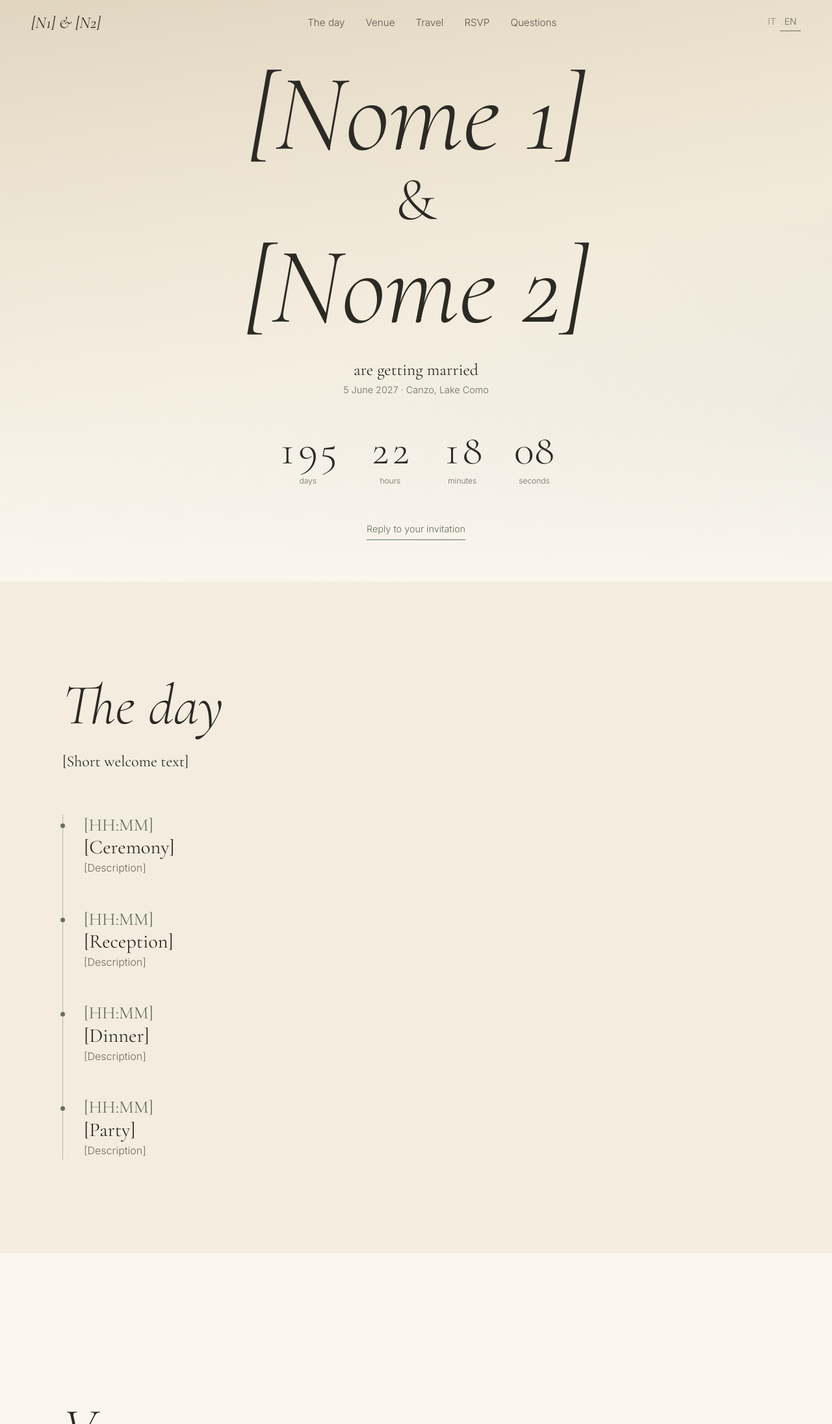
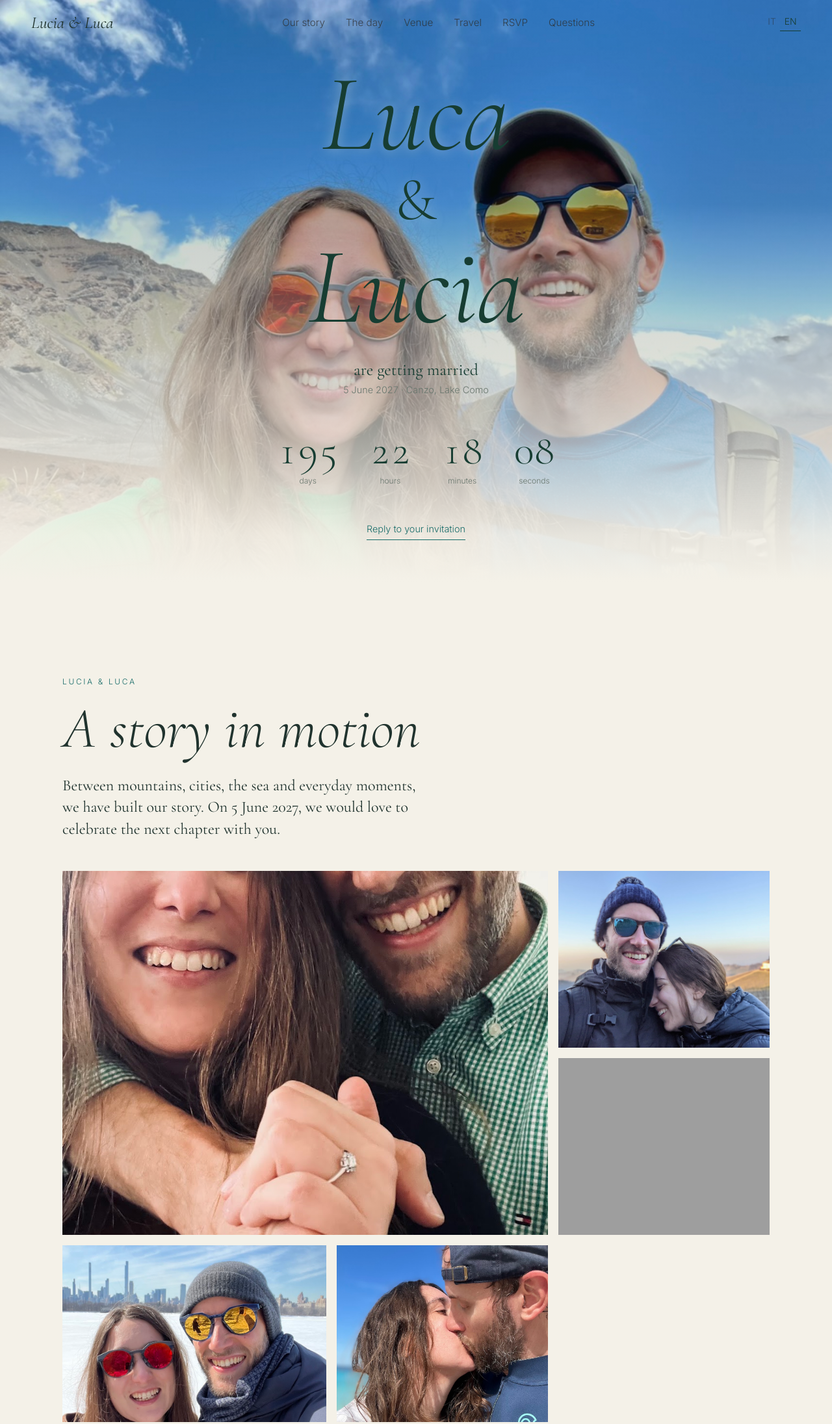
Before and after one commit to lucalavez19/Wedding-website, a plain HTML site: page index.html in a window 1280 px wide. Shown: the top 2191 px of the page at 65% size. Drawn offline with nearby package versions, Linux system fonts and the light colour scheme; grey boxes are pictures that could not be loaded.

Commit message:
Update wedding website – Lucia & Luca

```diff
--- a/index.html
+++ b/index.html
@@ -3,7 +3,7 @@
 <head>
 <meta charset="UTF-8">
 <meta name="viewport" content="width=device-width, initial-scale=1">
-<title>[Nome 1] &amp; [Nome 2] · 5.06.2027 · Canzo</title>
+<title>Lucia &amp; Luca · 5.06.2027 · Canzo</title>
 <meta name="description" content="Wedding · Canzo, Lago di Como · 5 giugno 2027">
 <link rel="preconnect" href="https://fonts.googleapis.com">
 <link rel="preconnect" href="https://fonts.gstatic.com" crossorigin>
@@ -13,8 +13,9 @@
 <body>
 
 <header class="nav" id="nav">
-  <a class="brand" href="#top">[N1] &amp; [N2]</a>
+  <a class="brand" href="#top">Lucia &amp; Luca</a>
   <nav id="menu" aria-label="Main">
+    <a href="#story" data-i18n="nav.story"></a>
     <a href="#details" data-i18n="nav.details"></a>
     <a href="#venue" data-i18n="nav.venue"></a>
     <a href="#travel" data-i18n="nav.travel"></a>
@@ -32,9 +33,9 @@
 <main>
   <!-- HOME -->
   <section class="hero" id="top">
-    <div class="hero-bg" role="img" aria-label="Hero photograph placeholder"></div>
+    <div class="hero-bg" role="img" aria-label="Luca e Lucia in montagna"></div>
     <div class="hero-in">
-      <h1><span class="h-a">[Nome 1]</span><span class="h-amp">&amp;</span><span class="h-b">[Nome 2]</span></h1>
+      <h1><span class="h-a">Luca</span><span class="h-amp">&amp;</span><span class="h-b">Lucia</span></h1>
       <p class="hero-line" data-i18n="hero.line"></p>
       <p class="hero-date" data-i18n="hero.date"></p>
       <div class="count" id="count" aria-live="off">
@@ -44,6 +45,22 @@
         <div><b id="cd-s">00</b><small data-i18n="cd.s"></small></div>
       </div>
       <a class="link" href="#rsvp" data-i18n="hero.cta"></a>
+    </div>
+  </section>
+
+  <!-- OUR STORY / PHOTO GALLERY -->
+  <section class="sec story" id="story">
+    <div class="wrap">
+      <p class="eyebrow" data-i18n="story.eyebrow"></p>
+      <h2 class="reveal" data-i18n="story.title"></h2>
+      <p class="lead reveal" data-i18n="story.intro"></p>
+      <div class="gallery">
+        <figure class="gallery-main reveal"><img src="images/anello.jpg" alt="Luca e Lucia insieme, con l'anello di fidanzamento"></figure>
+        <figure class="reveal"><img src="images/vigneto.jpg" alt="Luca e Lucia tra le colline"></figure>
+        <figure class="reveal"><img src="images/mare.png" alt="Luca e Lucia al mare"></figure>
+        <figure class="reveal"><img src="images/new-york.jpg" alt="Luca e Lucia a New York in inverno"></figure>
+        <figure class="reveal"><img src="images/bacio.jpg" alt="Luca e Lucia si baciano al sole"></figure>
+      </div>
     </div>
   </section>
 
@@ -67,10 +84,10 @@
       <div class="reveal">
         <h2 data-i18n="venue.title"></h2>
         <p class="lead" data-i18n="venue.intro"></p>
-        <p class="venue-name">[Nome della location]</p>
-        <p class="muted">[Via e numero civico], [CAP] Canzo (CO), Italia</p>
+        <p class="venue-name">Villa ex Magni Rizzoli</p>
+        <p class="muted">Canzo (CO), Italia</p>
         <p class="muted small" data-i18n="venue.note"></p>
-        <a class="link" id="map-link" target="_blank" rel="noopener" href="#" data-i18n="venue.open"></a>
+        <a class="link" id="map-link" target="_blank" rel="noopener" href="https://maps.app.goo.gl/irLBZbPPgFZMQVLx9" data-i18n="venue.open"></a>
       </div>
       <div class="map reveal"><iframe id="map" title="Map" loading="lazy" referrerpolicy="no-referrer-when-downgrade"></iframe></div>
     </div>
@@ -100,6 +117,7 @@
     <div class="wrap">
       <h2 class="reveal" data-i18n="rsvp.title"></h2>
       <p class="lead reveal" data-i18n="rsvp.intro"></p>
+      <p class="rsvp-deadline" data-i18n="rsvp.deadline"></p>
       <div class="form reveal" id="form-box">
         <iframe id="form" title="RSVP" loading="lazy" hidden>Loading…</iframe>
         <p class="notice" id="form-ph" data-i18n="rsvp.ph"></p>
@@ -126,7 +144,7 @@
 
 <footer class="foot">
   <p class="foot-line" data-i18n="foot.line"></p>
-  <p class="muted small">[Nome 1] &amp; [Nome 2] · 5.06.2027</p>
+  <p class="muted small">Lucia &amp; Luca · 5.06.2027</p>
 </footer>
 
 <script src="script.js"></script>
--- a/script.js
+++ b/script.js
@@ -1,7 +1,7 @@
 /* ============ SETTINGS: edit these ============ */
 const CONFIG = {
   weddingDate: "2027-06-05T00:00:00+02:00", // add the ceremony time when known, e.g. 2027-06-05T16:00:00+02:00
-  mapQuery: "Canzo, Como, Italia",          // replace with the venue's exact address
+  mapQuery: "Villa ex Magni Rizzoli, Canzo, Como, Italia",          // replace with the venue's exact address
   // Google Form: open the form > Send > "<>" tab, copy the URL inside src="...". Leave as is until ready.
   formEmbedUrl: "https://docs.google.com/forms/d/e/YOUR_FORM_ID/viewform?embedded=true",
 };
@@ -10,6 +10,7 @@ const CONFIG = {
 const T = {
   it: {
     "nav.details": "La giornata", "nav.venue": "Location", "nav.travel": "Viaggio", "nav.rsvp": "RSVP", "nav.faq": "Domande",
+    "nav.story": "La nostra storia", "story.eyebrow": "Lucia & Luca", "story.title": "Una storia in viaggio", "story.intro": "Tra montagne, città, mare e piccoli momenti quotidiani, abbiamo costruito la nostra storia. Il 5 giugno 2027 ci piacerebbe festeggiare con voi il prossimo capitolo.",
     "hero.line": "si sposano", "hero.date": "5 giugno 2027 · Canzo, Lago di Como", "hero.cta": "Conferma la tua presenza",
     "cd.d": "giorni", "cd.h": "ore", "cd.m": "minuti", "cd.s": "secondi",
     "details.title": "La giornata", "details.intro": "[Breve testo di benvenuto]",
@@ -18,13 +19,14 @@ const T = {
     "venue.title": "Location", "venue.intro": "[Breve descrizione del luogo]", "venue.note": "[Parcheggio e indicazioni per l’arrivo]", "venue.open": "Apri in Google Maps",
     "travel.title": "Viaggio e soggiorno", "travel.intro": "[Testo introduttivo]",
     "travel.a": "Come arrivare", "travel.b": "Dove dormire", "travel.c": "Spostamenti", "travel.stay": "Hotel consigliati", "travel.link": "Sito web",
-    "rsvp.title": "RSVP", "rsvp.intro": "[Data limite per rispondere]",
+    "rsvp.title": "RSVP", "rsvp.intro": "Speriamo di festeggiare insieme a voi.", "rsvp.deadline": "Vi chiediamo gentilmente di confermare la vostra presenza entro il 30 aprile 2027.",
     "rsvp.ph": "Il modulo Google non è ancora collegato. Inserisci il suo indirizzo in script.js (formEmbedUrl).", "rsvp.open": "Apri il modulo in una nuova pagina",
     "faq.title": "Domande frequenti",
     "faq.q1": "Qual è il dress code?", "faq.q2": "I bambini sono invitati?", "faq.q3": "Dove si parcheggia?", "faq.q4": "Esigenze alimentari?", "faq.q5": "Lista nozze e regali?", "faq.q6": "Entro quando devo rispondere?",
     "foot.line": "Ci vediamo a Canzo."
   },
   en: {
+    "nav.story": "Our story", "story.eyebrow": "Lucia & Luca", "story.title": "A story in motion", "story.intro": "Between mountains, cities, the sea and everyday moments, we have built our story. On 5 June 2027, we would love to celebrate the next chapter with you.",
     "nav.details": "The day", "nav.venue": "Venue", "nav.travel": "Travel", "nav.rsvp": "RSVP", "nav.faq": "Questions",
     "hero.line": "are getting married", "hero.date": "5 June 2027 · Canzo, Lake Como", "hero.cta": "Reply to your invitation",
     "cd.d": "days", "cd.h": "hours", "cd.m": "minutes", "cd.s": "seconds",
@@ -34,7 +36,7 @@ const T = {
     "venue.title": "Venue", "venue.intro": "[Short description of the place]", "venue.note": "[Parking and arrival directions]", "venue.open": "Open in Google Maps",
     "travel.title": "Travel & stay", "travel.intro": "[Introductory text]",
     "travel.a": "Getting here", "travel.b": "Where to stay", "travel.c": "Getting around", "travel.stay": "Suggested hotels", "travel.link": "Website",
-    "rsvp.title": "RSVP", "rsvp.intro": "[Reply-by date]",
+    "rsvp.title": "RSVP", "rsvp.intro": "We hope to celebrate with you.", "rsvp.deadline": "Please let us know if you can join us by 30 April 2027.",
     "rsvp.ph": "The Google Form is not connected yet. Paste its address into script.js (formEmbedUrl).", "rsvp.open": "Open the form in a new page",
     "faq.title": "Frequently asked questions",
     "faq.q1": "What is the dress code?", "faq.q2": "Are children invited?", "faq.q3": "Where can I park?", "faq.q4": "Dietary requirements?", "faq.q5": "Gifts and registry?", "faq.q6": "When should I reply by?",
--- a/style.css
+++ b/style.css
@@ -1,5 +1,6 @@
 :root{
-  --ivory:#FAF6EE; --champagne:#EADFC8; --sand:#D8CAB0; --olive:#667058; --ink:#2C2A25; --muted:#6F6A5E;
+  --ivory:#F4F1E8; --champagne:#D9D0BC; --sand:#C8C6B2; --olive:#173D32; --ink:#20332E; --muted:#68766D;
+  --forest:#173D32; --teal:#176B68; --wisteria:#A99AC1; --sage:#A6A58B;
   --serif:"Cormorant Garamond",Georgia,serif; --sans:Inter,system-ui,sans-serif;
   --ease:cubic-bezier(.2,.7,.2,1);
 }
@@ -16,7 +17,7 @@ h3{font-size:1.9rem;font-weight:400;line-height:1.2}
 
 /* nav */
 .nav{position:fixed;inset:0 0 auto;z-index:50;display:flex;align-items:center;justify-content:space-between;padding:1rem 1.5rem;transition:background .5s,box-shadow .5s}
-.nav.solid{background:rgba(250,246,238,.92);backdrop-filter:blur(8px);box-shadow:0 1px 0 var(--sand)}
+.nav.solid{background:rgba(244,241,232,.94);backdrop-filter:blur(8px);box-shadow:0 1px 0 var(--sand)}
 .brand{font:italic 400 1.6rem var(--serif)}
 #menu{position:absolute;inset:100% 0 auto;display:none;flex-direction:column;gap:1.2rem;padding:1.5rem;background:var(--ivory);font-size:.95rem}
 #menu.open{display:flex}
@@ -31,9 +32,10 @@ h3{font-size:1.9rem;font-weight:400;line-height:1.2}
 
 /* hero */
 .hero{position:relative;min-height:100svh;display:grid;place-items:center;padding:6rem 1.5rem 4rem;text-align:center;overflow:hidden}
-/* To use a photo: replace the gradient with  url("hero.jpg") center/cover  */
-.hero-bg{position:absolute;inset:0;background:linear-gradient(160deg,var(--sand),var(--champagne) 55%,rgba(102,112,88,.35));animation:settle 2.4s var(--ease) both}
-.hero-bg::after{content:"";position:absolute;inset:0;background:linear-gradient(to bottom,rgba(250,246,238,.25),rgba(250,246,238,.7) 70%,var(--ivory))}
+/* Hero photograph */
+.hero-bg{position:absolute;inset:0;background:url("images/cover-montagna.jpeg") center 42%/cover no-repeat;animation:settle 2.4s var(--ease) both}
+.hero-bg::after{content:"";position:absolute;inset:0;background:linear-gradient(to bottom,rgba(14,38,32,.08),rgba(14,38,32,.22) 35%,rgba(244,241,232,.94) 92%,var(--ivory))}
+.hero-in{color:var(--forest);text-shadow:0 1px 18px rgba(244,241,232,.45)}
 .hero-in{position:relative}
 .hero h1{font-size:clamp(4rem,17vw,10.5rem);font-style:italic;line-height:.95}
 .hero h1 span{display:block;animation:rise 1.5s var(--ease) both}
@@ -105,3 +107,24 @@ h3{font-size:1.9rem;font-weight:400;line-height:1.2}
   *,*::before,*::after{animation:none!important;transition:none!important;scroll-behavior:auto!important}
   .reveal{opacity:1;transform:none}
 }
+
+/* invitation details */
+.eyebrow{margin-bottom:1rem;color:var(--teal);font-size:.75rem;letter-spacing:.22em;text-transform:uppercase}
+.story{background:var(--ivory)}
+.gallery{display:grid;grid-template-columns:repeat(2,minmax(0,1fr));gap:.8rem;margin-top:3rem}
+.gallery figure{overflow:hidden;min-height:13rem;background:var(--champagne)}
+.gallery img{display:block;width:100%;height:100%;min-height:13rem;object-fit:cover;transition:transform .8s var(--ease)}
+.gallery figure:hover img{transform:scale(1.035)}
+.gallery-main{grid-column:span 2}
+.gallery-main img{min-height:22rem;max-height:34rem}
+.rsvp-deadline{margin-top:1rem;color:var(--teal);font-size:.9rem}
+.venue-name{color:var(--forest)}
+.timeline{border-color:rgba(23,61,50,.35)}
+.timeline li::before{background:var(--wisteria)}
+.link{border-color:var(--teal);color:var(--teal)}
+@media (min-width:48rem){
+  .gallery{grid-template-columns:1.25fr 1fr 1fr;grid-auto-rows:17rem;gap:1rem}
+  .gallery-main{grid-column:span 2;grid-row:span 2}
+  .gallery-main img{height:100%;max-height:none}
+  .gallery figure:not(.gallery-main) img{height:100%}
+}
```
Also changed, not shown: images/anello.jpg (added), images/bacio.jpg (added), images/cover-montagna.jpeg (added), images/new-york.jpg (added), images/vigneto.jpg (added), 1 other file.
